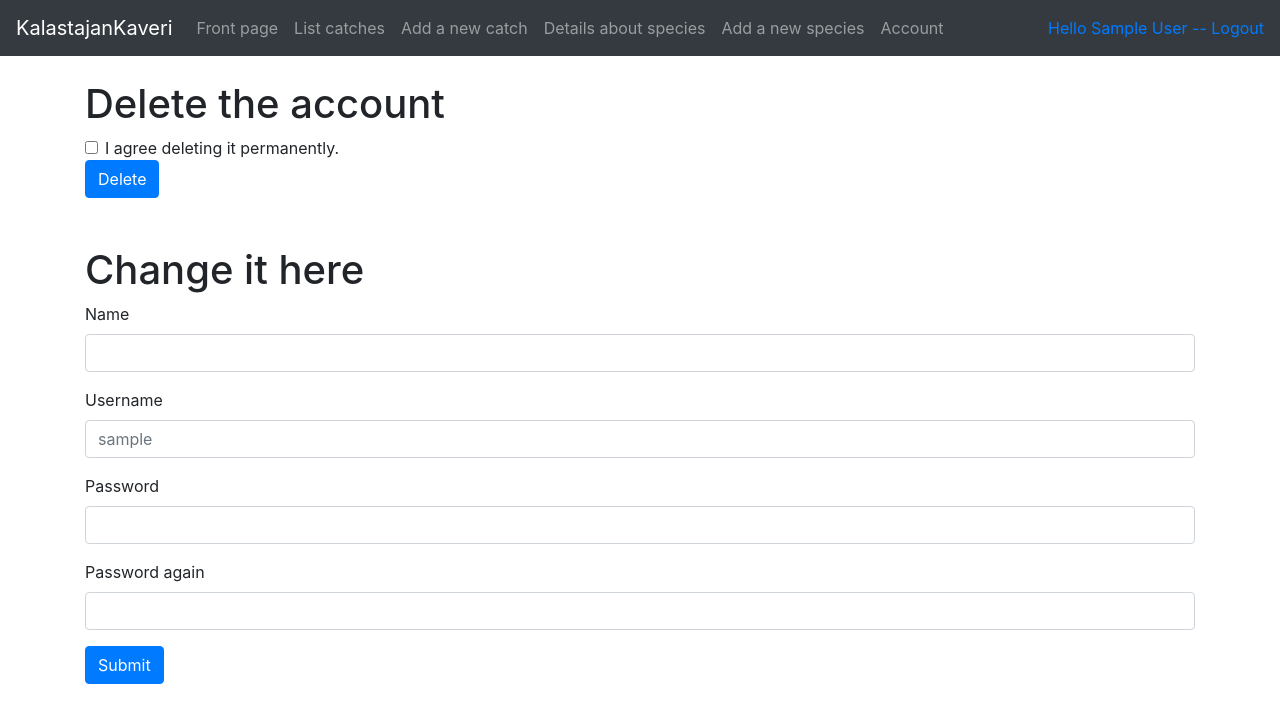
After one commit to matiastamsi/KalastajanKaveri, a Flask app: page /auth/change_or_delete/ in a window 1280 px wide. The commit adds this page. Shown: the top 723 px of the page. Run offline with Flask 2, Linux system fonts and the light colour scheme; a user stored in the database is signed in; tables that the repository leaves empty hold one stand-in row (values such as "Sample post"); some libraries are stand-ins or nearby versions.

Commit message:
I added Account page where user can delete an account or change the initials.

```diff
--- a/application/auth/newforms.py
+++ b/application/auth/newforms.py
@@ -1,5 +1,5 @@
 from flask_wtf import FlaskForm
-from wtforms import PasswordField, StringField, validators
+from wtforms import PasswordField, StringField, validators, BooleanField
 
 class SignUpForm(FlaskForm):
     name = StringField('Name', [validators.Length(min=1, max=20)])
@@ -7,5 +7,9 @@ class SignUpForm(FlaskForm):
     password = PasswordField('New Password', [validators.Length(min=10), validators.EqualTo('confirm')])
     confirm  = PasswordField('Repeat Password')
 
+    #Boolean value to message whether
+    #the account is going to be deleted.
+    delete = BooleanField("I agree deleting the account permanently.")
+
     class Meta:
         csrf = False
--- a/application/auth/views.py
+++ b/application/auth/views.py
@@ -1,7 +1,7 @@
 from flask import render_template, request, redirect, url_for
-from flask_login import login_user, logout_user
+from flask_login import login_user, logout_user, current_user
 
-from application import app, db, bcrypt
+from application import app, db, bcrypt, login_required
 from application.auth.models import User
 from application.auth.forms import LoginForm
 from application.auth.newforms import SignUpForm
@@ -39,7 +39,7 @@ def auth_logout():
 def auth_form():
     return render_template("auth/new.html", form = SignUpForm())
 
-@app.route("/auth/", methods=["POST"])
+@app.route("/auth/create", methods=["POST"])
 def auth_create():
     form = SignUpForm(request.form)
 
@@ -64,3 +64,43 @@ def auth_create():
 
     login_user(u)
     return redirect(url_for("index"))
+
+userId = 0
+@app.route("/auth/change_or_delete/")
+@login_required
+def auth_change_or_delete():
+    global userId
+    userId = current_user.id
+    return render_template("auth/change_or_delete.html",form = SignUpForm(), u = current_user)
+
+@app.route("/auth/save", methods=["POST"])
+def auth_save():
+    form = SignUpForm(request.form)
+    if form.delete.data:
+        u = User.query.get(userId)
+        db.session().delete(u)
+        db.session().commit()
+        return redirect(url_for("index"))
+
+    if User.query.filter(User.name == form.name.data,
+                         User.username == form.username.data).count() > 1:
+        return render_template("auth/change_or_delete.html", form=form, u = current_user,
+                               errorName = "Name is already taken!",
+                               errorUsername = "Username is already taken!")
+    elif User.query.filter(User.name == form.name.data).count() > 1:
+        return render_template("auth/change_or_delete.html", form=form, u = current_user,
+                               errorName = "Name is already taken!")
+    elif User.query.filter(User.username == form.username.data).count() > 1:
+        return render_template("auth/change_or_delete.html", form=form, u = current_user,
+                               errorUsername = "Username is already taken!")
+
+    if not form.validate():
+        return render_template("auth/change_or_delete.html", form=form, u = current_user)
+
+    u = User.query.get(userId)
+    u.name = form.name.data
+    u.username = form.username.data
+    u.password = form.password.data
+    db.session().commit()
+
+    return redirect(url_for("index"))
--- /dev/null
+++ b/application/templates/auth/change_or_delete.html
@@ -0,0 +1,62 @@
+
+{% extends "layout.html" %}
+
+{% block body %}
+<h1> Delete the account </h1>
+<form method="POST" action="{{ url_for('auth_save') }}">
+  <div class="form-check">
+    <input type="checkbox" class="form-check-input" id="delete" name="delete">
+    <label class="form-check-label" for="delete">I agree deleting it permanently.</label>
+  </div>
+  <button type="submit" class="btn btn-primary">Delete</button>
+</form>
+<br></br>
+
+<h1>Change it here</h1>
+<form method="POST" action="{{ url_for('auth_save') }}">
+  <div class="form-group">
+    <label for="name">Name</label>
+    <input class="form-control" id="name" name="name">
+  </div>
+      <td>
+        <ul>
+          {% if errorName == "Name is already taken!" %}
+          <li>{{ errorName }}</li>
+          {% endif %}
+          {% for error in form.name.errors %}
+          <li>{{ error }}</li>
+          {% endfor %}
+        </ul>
+      </td>
+  <div class="form-group">
+    <label for="username">Username</label>
+    <input class="form-control" id="username" name="username" placeholder={{ u.username }}>
+  </div>
+      <td>
+	<ul>
+          {% if errorUsername == "Username is already taken!" %}
+          <li>{{ errorUsername }}</li>
+          {% endif %}
+	  {% for error in form.username.errors %}
+	  <li>{{ error }}</li>
+	  {% endfor %}
+	</ul>
+      </td>
+  <div class="form-group">
+    <label for="password">Password</label>
+    <input type="password" class="form-control" id="password" name="password">
+  </div>
+      <td>
+        <ul>
+          {% for error in form.password.errors %}
+          <li>{{ error }}</li>
+          {% endfor %}
+        </ul>
+      </td>
+  <div class="form-group">
+    <label for="confirm">Password again</label>
+    <input type="password" class="form-control" id="confirm" name="confirm">
+  </div>
+    <button type="submit" class="btn btn-primary">Submit</button>
+</form>
+{% endblock %}
--- a/application/templates/layout.html
+++ b/application/templates/layout.html
@@ -30,6 +30,9 @@
             <li class="nav-item">
               <a class="nav-link" href="{{ url_for('fish_form') }} ">Add a new species</a>
             </li>
+            <li class="nav-item">
+              <a class="nav-link" href="{{ url_for('auth_change_or_delete') }} ">Account</a>
+            </li>
           </ul>
           <div class="form-inline mt-2 mt-md-0">
 	    {% if current_user.is_authenticated %}
```
